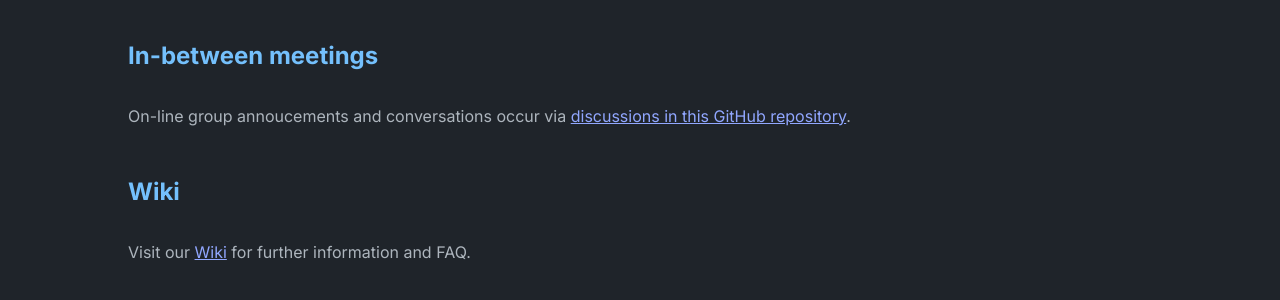
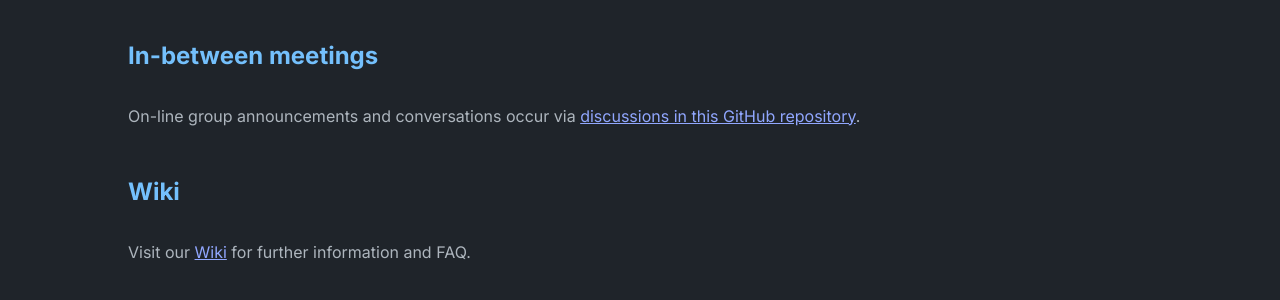
Before and after one commit to ai-ml-robots/ai-ml-robots.github.io, a Jekyll site: the page built from index.markdown, in a window 1280 px wide. Shown: the part 472-772 px from the top of the page. Built offline with Jekyll 4.4.1, drawn with Linux system fonts in a browser that asks for light colours; part of the change alters nothing that is shown.

```diff
--- a/_config.yml
+++ b/_config.yml
@@ -7,6 +7,9 @@ description: >-  # this means to ignore newlines until "baseurl:"
 permalink: /:slug
 
 favicon: "./logo.png"  # relative path to site's favicon
+
+google_analytics:
+  id: "G-N622N67ETS"
 
 #theme: moonwalk  # if you are using GitHub Pages, change it to remote_theme: abhinavs/moonwalk
 remote_theme: abhinavs/moonwalk
--- /dev/null
+++ b/_includes/analytics.html
@@ -0,0 +1,9 @@
+<!-- Global site tag (gtag.js) - Google Analytics -->
+<script async src="https://www.googletagmanager.com/gtag/js?id={{ site.google_analytics.id }}"></script>
+<script>
+  /* global dataLayer */
+  window.dataLayer = window.dataLayer || [];
+  function gtag(){dataLayer.push(arguments);}
+  gtag('js', new Date());
+  gtag('config', '{{ site.google_analytics.id }}');
+</script>
--- a/_layouts/default.html
+++ b/_layouts/default.html
@@ -1,6 +1,9 @@
 <!DOCTYPE html>
 <html lang="{{ page.lang | default: "en" }}" class="html" data-theme="{{ site.theme_config.appearance | default: "auto" }}">
         {%- include head.html -%}
+        {% if jekyll.environment == 'production' and site.google_analytics %}
+          {% include analytics.html %}
+        {% endif %}
   <body>
     <main class="page-content" aria-label="Content">
       <div class="w">
--- a/index.markdown
+++ b/index.markdown
@@ -17,7 +17,7 @@ which is effectively a robot without wheels or legs !
 
 ## In-between meetings
 
-On-line group annoucements and conversations occur via
+On-line group announcements and conversations occur via
 [discussions in this GitHub repository](https://github.com/ai-ml-robots/ai-ml-robots.github.io/discussions).
 
 ## Wiki
```
